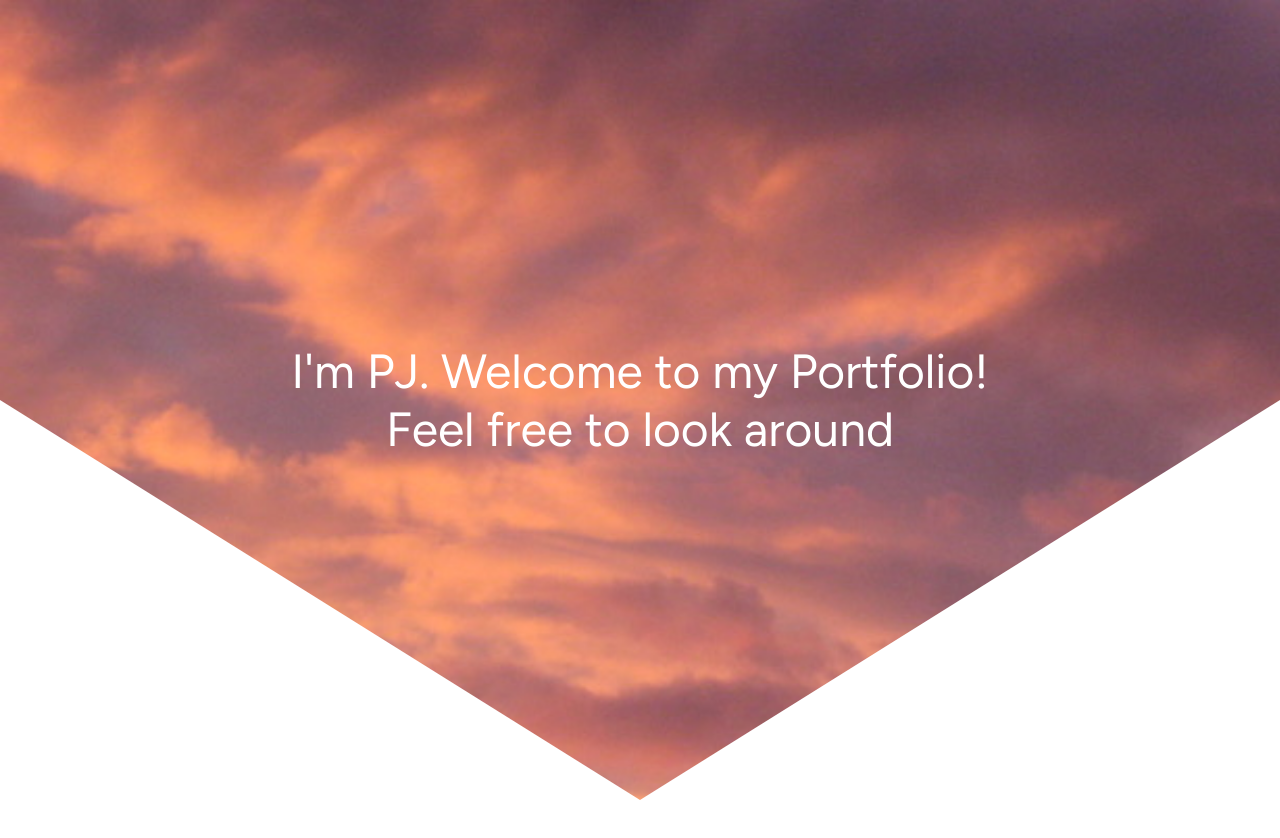
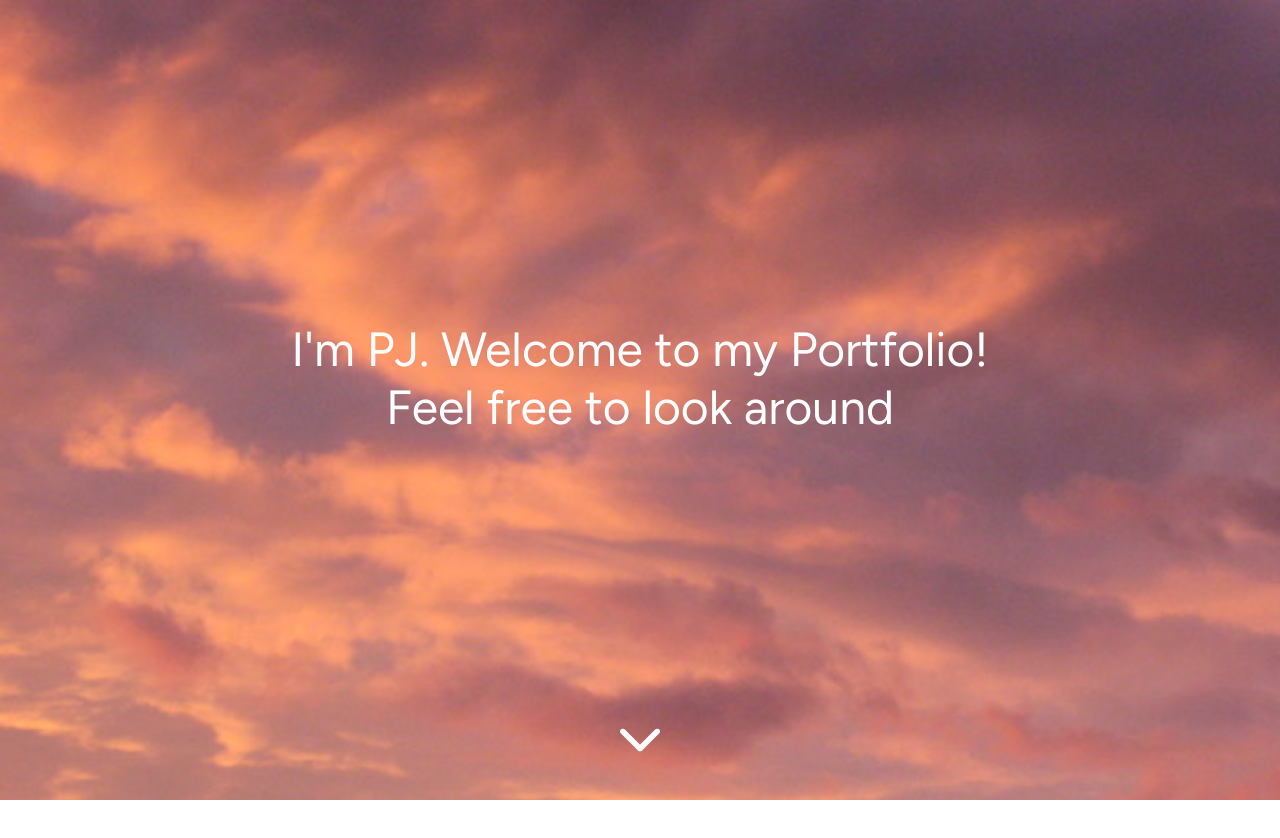
Before and after one commit to PJ1229/PJ-Kim-Website, a website: page public/index.html in a window 1280 px wide. Shown: the top 838 px of the page. Drawn offline with Linux system fonts and the light colour scheme.

Commit message:
finished animation

```diff
--- a/public/index.css
+++ b/public/index.css
@@ -59,6 +59,7 @@
     font-size: 48px;
     color: white;
     animation: fade 2.5s 1;
+    margin-top: 40vh;
 }
 
 #scroll-down {
@@ -127,7 +128,7 @@
 }
 
 ::-webkit-scrollbar {
-	width: 15px;
+	width: 10px;
 }
 
 ::-webkit-scrollbar-track {
@@ -160,7 +161,7 @@
 
 /* Adjusted triangle styles */
 .triangle-left, .triangle-right {
-    top: -50vh;
+    top: 50vh;
     width: 0;
     height: 0;
     position: absolute;
--- a/public/index.html
+++ b/public/index.html
@@ -8,16 +8,19 @@
         <section>
             <div class="title" style="background-image: url('photos/pinksky.jpeg'); background-size: auto 200vh; background-repeat: no-repeat; padding-bottom: 50%; margin-bottom: -50%; z-index: -1;">
                 <div class="title-center">I'm PJ. Welcome to my Portfolio!<br>Feel free to look around</div>
-                <!--
-                    <figure style="top: 95vh;" id="scroll-down"><img src="photos/downarrow.png" style="width: 40px; height: auto; filter: invert(1)"></figure>
-                -->
+
+                    <figure style="top: 90vh;" id="scroll-down"><img src="photos/downarrow.png" style="width: 40px; height: auto; filter: invert(1)"></figure>
+
 
             </div>
         </section>
         <section style="height: 100vh; background-color: white;">
             <div class="buttons" style="z-index: 0; position: fixed; bottom: 0; width: 100%;">
-                <div class="triangle-left" style="z-index: 1;"></div>
-                <div class="triangle-right" style="z-index: 1;"></div>
+
+
+                <div class="triangle-left" style="z-index: 1; "></div>
+                <div class="triangle-right" style="z-index: 1; "></div>
+
             </div>
         </section>
         <section style="height: 100vh;" id="down">
--- a/public/observer.js
+++ b/public/observer.js
@@ -30,7 +30,7 @@ document.addEventListener('DOMContentLoaded', () => {
     const buttons = document.querySelector('.buttons');
 
     // Define your translation multiplier here
-    const translationMultiplier = .25; // Change this value to adjust the speed of the scrolling effect
+    const translationMultiplier = -1.75; // Change this value to adjust the speed of the scrolling effect
 
     window.addEventListener('scroll', () => {
         const scrollTop = window.scrollY;
```
